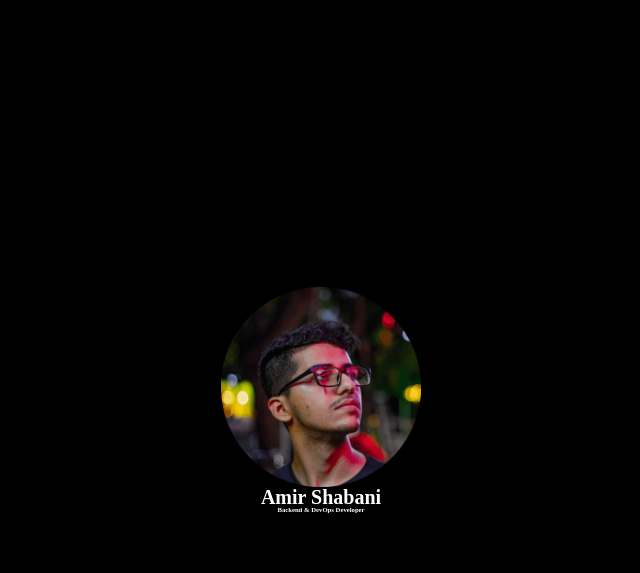
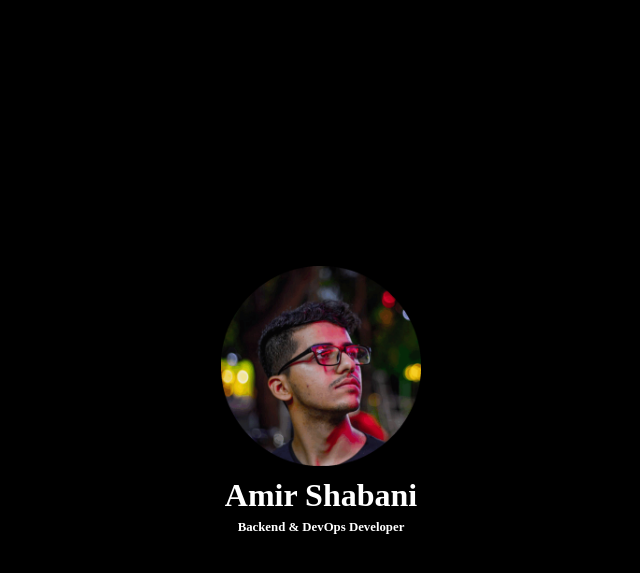
Before and after one commit to amishbni/shabani.dev, a Django app: page / in a window 1280 px wide. Shown: the top 573 px of the page, without its empty margins (319-959 px from the left). Run offline with Django 3.2, Linux system fonts and the light colour scheme.

Commit message:
Change font-size and padding-top for name and job title

```diff
--- a/src/static/css/home.css
+++ b/src/static/css/home.css
@@ -23,3 +23,13 @@ div.container > * {
   margin: 0px; margin: 0rem;
   padding: 0px; padding: 0rem;
 }
+
+#name {
+  font-size: 20px; font-size: 2rem;
+  padding-top: 8px; padding-top: 0.8rem;
+}
+
+#job-title {
+  font-size: 8px; font-size: 0.8rem;
+  padding-top: 6px; padding-top: 0.6rem;
+}
```
